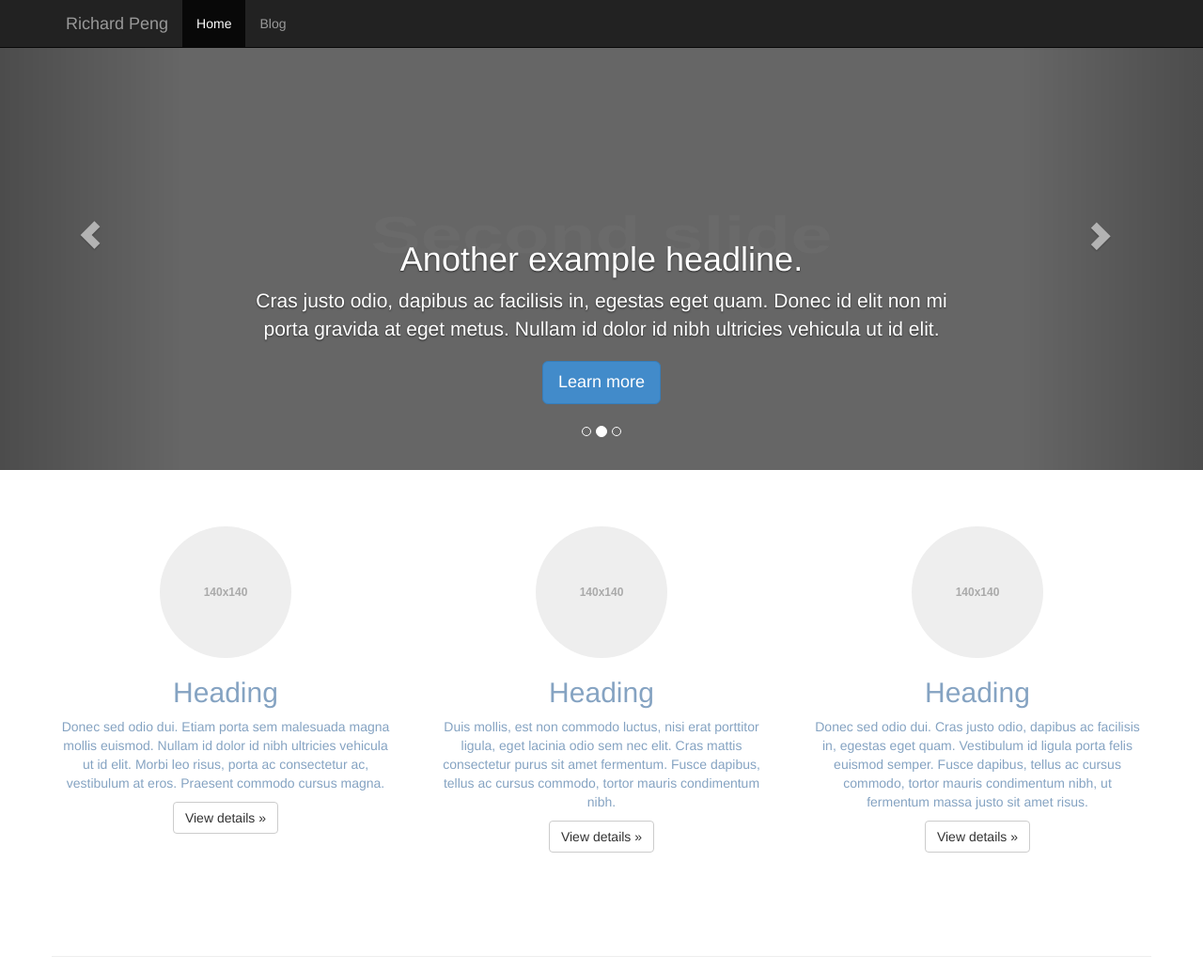
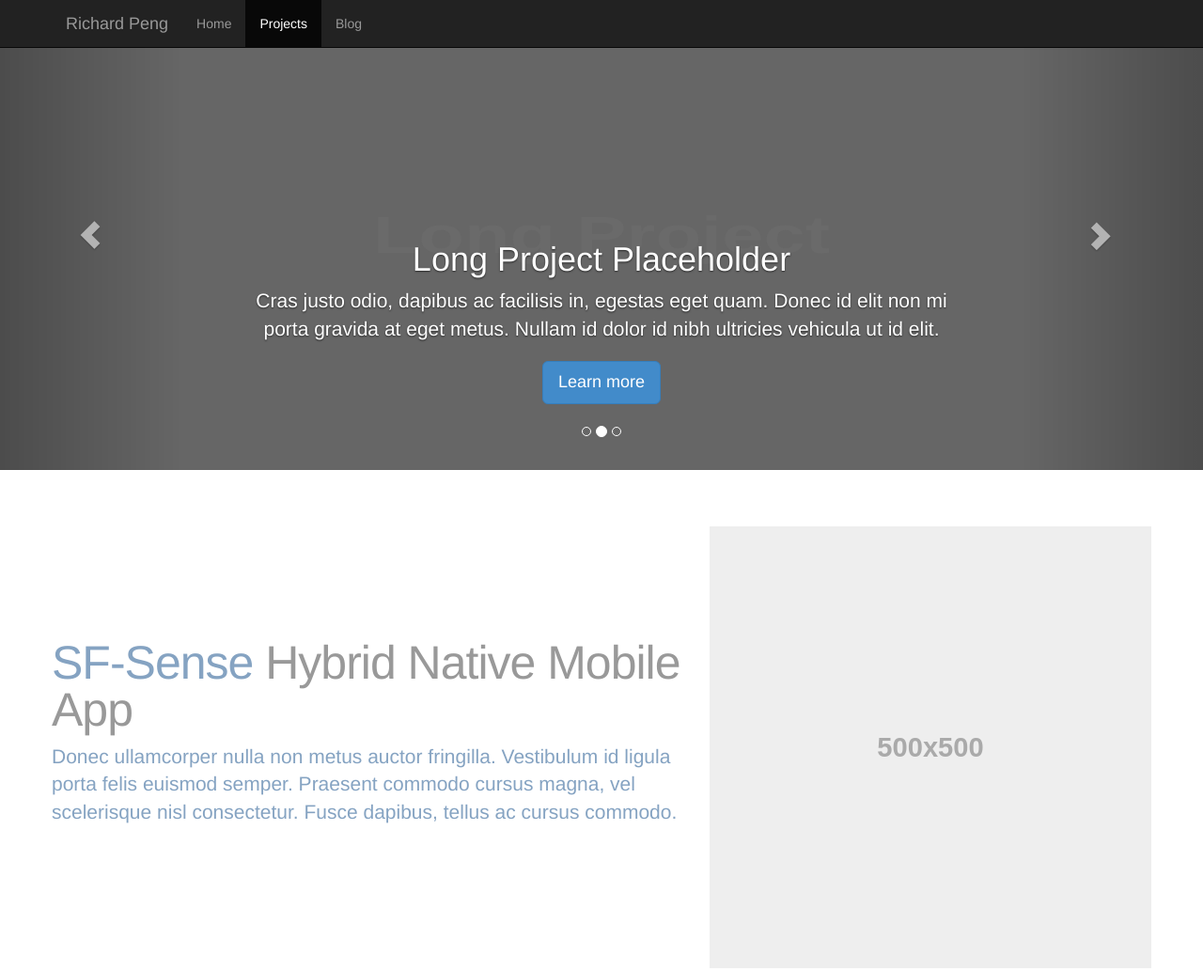
Before and after one commit to rcpeng34/personalsite, a website: page public/html/projects.html in a window 1280 px wide. Shown: the top 1033 px of the page at 94% size. Drawn offline with nearby package versions, Linux system fonts and the light colour scheme; files whose address does not match are found by name.

Commit message:
Updates navbar headings

```diff
--- a/public/html/projects.html
+++ b/public/html/projects.html
@@ -36,9 +36,9 @@
             </div>
             <div class="navbar-collapse collapse">
               <ul class="nav navbar-nav">
-                <li class="active"><a href="/home">Home</a></li>
+                <li><a href="/home">Home</a></li>
+                <li class="active"><a href="/projects">Projects</a></li>
                 <li><a href="/blog">Blog</a></li>
-                <!-- <li><a href="#contact">Contact</a></li> -->
                 <!-- <li class="dropdown">
                   <a href="#" class="dropdown-toggle" data-toggle="dropdown">Dropdown <b class="caret"></b></a>
                   <ul class="dropdown-menu">
@@ -55,7 +55,6 @@
             </div>
           </div>
         </div>
-
       </div>
     </div>
 
@@ -85,10 +84,10 @@
         </div>
 
         <div class="item">
-          <img data-src="holder.js/900x500/auto/#666:#6a6a6a/text:Second slide" alt="Second slide">
+          <img data-src="holder.js/900x500/auto/#666:#6a6a6a/text:Long Project" alt="Long Project">
           <div class="container">
             <div class="carousel-caption">
-              <h1>Another example headline.</h1>
+              <h1>Long Project Placeholder</h1>
               <p>Cras justo odio, dapibus ac facilisis in, egestas eget quam. Donec id elit non mi porta gravida at eget metus. Nullam id dolor id nibh ultricies vehicula ut id elit.</p>
               <p><a class="btn btn-lg btn-primary" href="#" role="button">Learn more</a></p>
             </div>
@@ -120,35 +119,35 @@
     <div class="container marketing">
 
       <!-- Three columns of text below the carousel -->
-      <div class="row">
+<!--       <div class="row">
         <div class="col-lg-4">
           <img class="img-circle" data-src="holder.js/140x140" alt="Generic placeholder image">
           <h2>Heading</h2>
           <p>Donec sed odio dui. Etiam porta sem malesuada magna mollis euismod. Nullam id dolor id nibh ultricies vehicula ut id elit. Morbi leo risus, porta ac consectetur ac, vestibulum at eros. Praesent commodo cursus magna.</p>
           <p><a class="btn btn-default" href="#" role="button">View details &raquo;</a></p>
-        </div><!-- /.col-lg-4 -->
+        </div>
         <div class="col-lg-4">
           <img class="img-circle" data-src="holder.js/140x140" alt="Generic placeholder image">
           <h2>Heading</h2>
           <p>Duis mollis, est non commodo luctus, nisi erat porttitor ligula, eget lacinia odio sem nec elit. Cras mattis consectetur purus sit amet fermentum. Fusce dapibus, tellus ac cursus commodo, tortor mauris condimentum nibh.</p>
           <p><a class="btn btn-default" href="#" role="button">View details &raquo;</a></p>
-        </div><!-- /.col-lg-4 -->
+        </div>
         <div class="col-lg-4">
           <img class="img-circle" data-src="holder.js/140x140" alt="Generic placeholder image">
           <h2>Heading</h2>
           <p>Donec sed odio dui. Cras justo odio, dapibus ac facilisis in, egestas eget quam. Vestibulum id ligula porta felis euismod semper. Fusce dapibus, tellus ac cursus commodo, tortor mauris condimentum nibh, ut fermentum massa justo sit amet risus.</p>
           <p><a class="btn btn-default" href="#" role="button">View details &raquo;</a></p>
-        </div><!-- /.col-lg-4 -->
-      </div><!-- /.row -->
+        </div>
+      </div> -->
 
 
       <!-- START THE FEATURETTES -->
 
-      <hr class="featurette-divider">
+      <!-- <hr class="featurette-divider"> -->
 
       <div class="row featurette">
         <div class="col-md-7">
-          <h2 class="featurette-heading">First featurette heading. <span class="text-muted">It'll blow your mind.</span></h2>
+          <h2 class="featurette-heading">SF-Sense <span class="text-muted">Hybrid Native Mobile App</span></h2>
           <p class="lead">Donec ullamcorper nulla non metus auctor fringilla. Vestibulum id ligula porta felis euismod semper. Praesent commodo cursus magna, vel scelerisque nisl consectetur. Fusce dapibus, tellus ac cursus commodo.</p>
         </div>
         <div class="col-md-5">
@@ -187,8 +186,8 @@
 
       <!-- FOOTER -->
       <footer>
-        <p class="pull-right"><a href="#">Back to top</a></p>
-        <p>&copy; 2014 Company, Inc. &middot; <a href="#">Privacy</a> &middot; <a href="#">Terms</a></p>
+        <p class="pull-right"><a href="/projects">Back to top</a></p>
+        <p>Richard Peng &middot; <a href="https://github.com/rcpeng34">Github</a> &middot; <a href="https://linkedin.com/in/richardpeng">Linkedin</a></p>
       </footer>
 
     </div><!-- /.container -->
```
